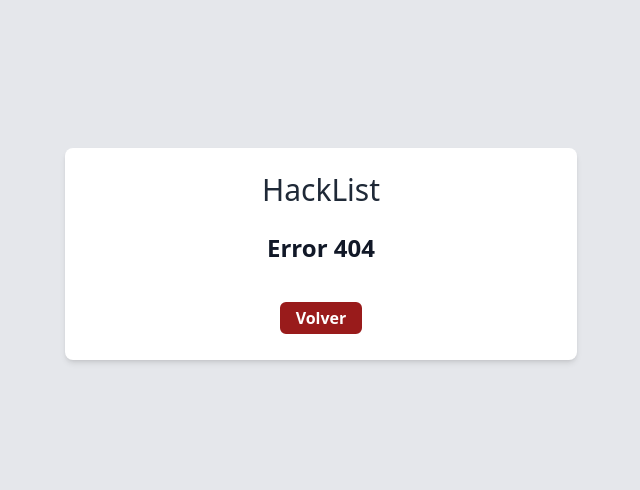
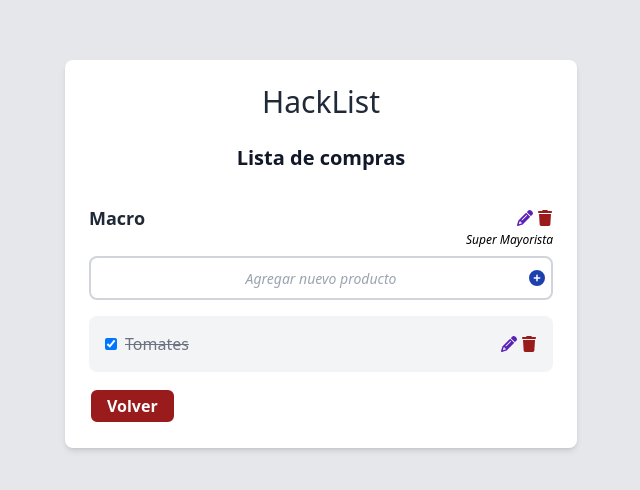
Before and after one commit to mauro25987/hackacademy-u3-ej3v2, a React (Vite) app: page /hackacademy-u3-ej3v2/rubro/1 in a window 1280 px wide. Before the commit this address had no page. Shown: the part 146-636 px from the top of the page, without its empty margins (319-959 px from the left). Built offline with nearby package versions, Linux system fonts and the light colour scheme.

Commit message:
add gh pages, fix error 404

```diff
--- a/src/App.jsx
+++ b/src/App.jsx
@@ -5,11 +5,11 @@ import { Error, Ruber, RuberList } from './pages/pages'
 const App = () => {
   const router = createBrowserRouter([
     {
-      path: '/',
+      path: '/hackacademy-u3-ej3v2/',
       element: <Layout />,
       children: [
         { index: true, element: <RuberList /> },
-        { path: 'rubro/:id?', element: <Ruber /> },
+        { path: '/hackacademy-u3-ej3v2/rubro/:id?', element: <Ruber /> },
         { path: '*', element: <Error /> },
       ],
     },
--- a/src/components/Layout.jsx
+++ b/src/components/Layout.jsx
@@ -5,7 +5,7 @@ function Layout() {
     <main className="flex min-h-screen items-center justify-center bg-gray-200">
       <div className="w-full max-w-lg rounded-lg bg-white p-6 shadow-md">
         <h2 className="fond-bold mb-6 text-center text-3xl text-gray-800 hover:text-orange-900">
-          <Link to="/">HackList</Link>
+          <Link to="/hackacademy-u3-ej3v2/">HackList</Link>
         </h2>
         <Outlet />
       </div>
--- a/src/pages/Error.jsx
+++ b/src/pages/Error.jsx
@@ -11,12 +11,12 @@ function Error() {
       <div className="flex flex-col items-center">
         <div className="mb-5 text-center text-2xl font-bold text-gray-900">Error 404</div>
         <div>
-          <button
-            className="mt-4 rounded-lg border-2 border-white bg-red-800 px-4 py-1 font-semibold text-white hover:bg-red-400"
-            onClick={() => setShowModal(true)}
+          <Link
+            to="/hackacademy-u3-ej3v2/"
+            className="mt-4 inline-block rounded-lg border-2 border-white bg-red-800 px-4 py-1 text-center font-semibold text-white hover:bg-red-400"
           >
-            <Link to="/">Volver</Link>
-          </button>
+            Volver
+          </Link>
         </div>
       </div>
     </>
--- a/src/pages/Ruber.jsx
+++ b/src/pages/Ruber.jsx
@@ -64,7 +64,7 @@ function Ruber() {
             className="cursor-pointer text-red-800 hover:text-red-400"
             onClick={() => {
               dispatch(delRuber({ id: params.id }))
-              navigate('/')
+              navigate('/hackacademy-u3-ej3v2/')
             }}
           />
         </div>
@@ -92,7 +92,7 @@ function Ruber() {
       <RuberProduct ruber={ruber} params={params} />
 
       <button className="mt-4 rounded-lg border-2 border-white bg-red-800 px-4 py-1 font-semibold text-white hover:bg-red-400">
-        <Link to="/">Volver</Link>
+        <Link to="/hackacademy-u3-ej3v2/">Volver</Link>
       </button>
     </>
   )
--- a/src/pages/RuberList.jsx
+++ b/src/pages/RuberList.jsx
@@ -20,7 +20,7 @@ function RuberList() {
               className="rounded-lg border bg-gray-100 p-4 hover:border-red-800 hover:shadow-inner"
               key={ruber.id}
             >
-              <Link to={`rubro/${ruber.id}`} key={ruber.id}>
+              <Link to={`/hackacademy-u3-ej3v2/rubro/${ruber.id}`} key={ruber.id}>
                 <div className="flex items-center justify-between">
                   <div className="flex items-center">
                     <span className="mr-2 text-lg font-semibold text-gray-800">{ruber.name}</span>
--- a/vite.config.js
+++ b/vite.config.js
@@ -4,4 +4,5 @@ import { defineConfig } from 'vite'
 // https://vite.dev/config/
 export default defineConfig({
   plugins: [react()],
+  base: '/hackacademy-u3-ej3v2/',
 })
```
